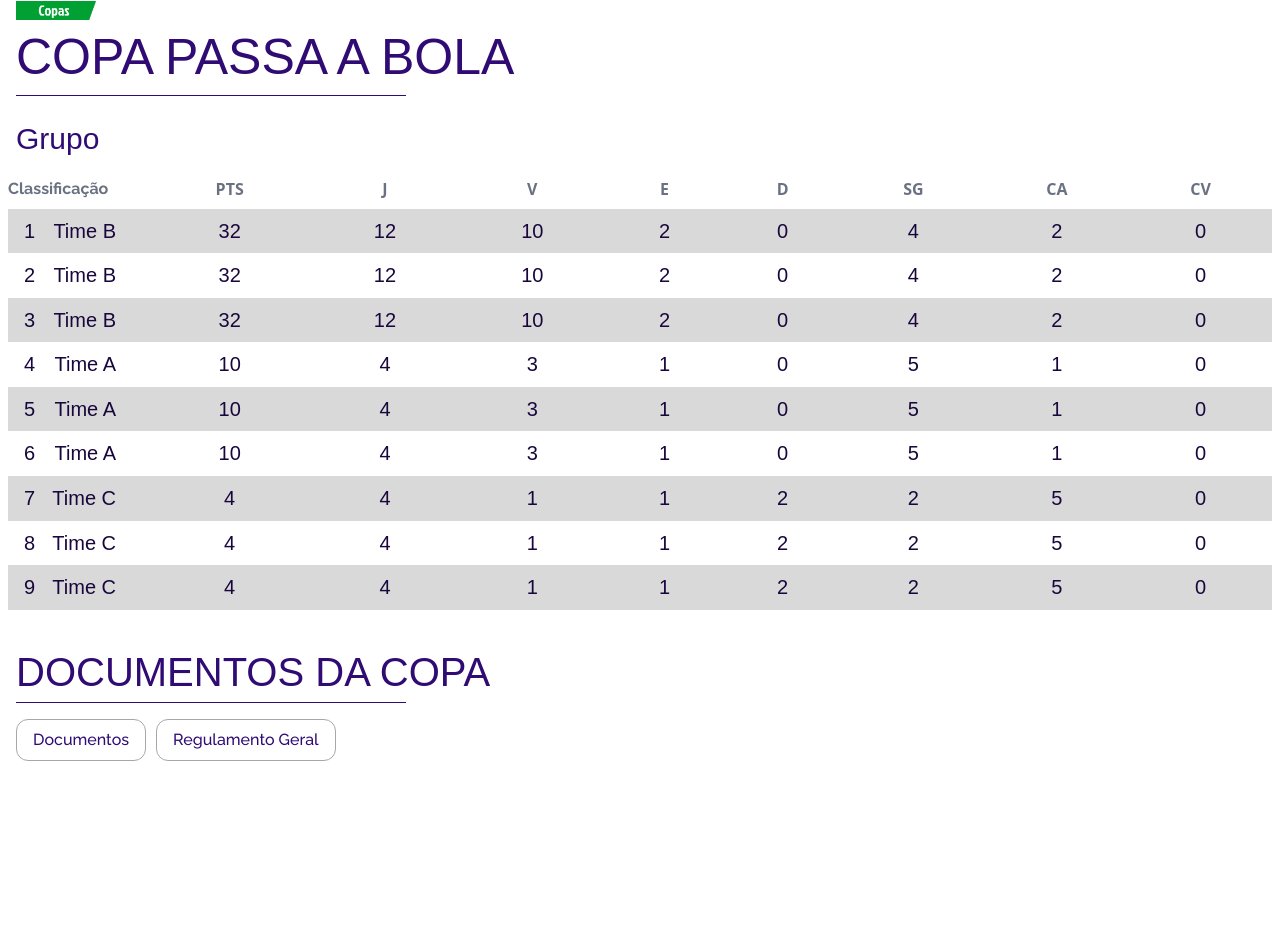
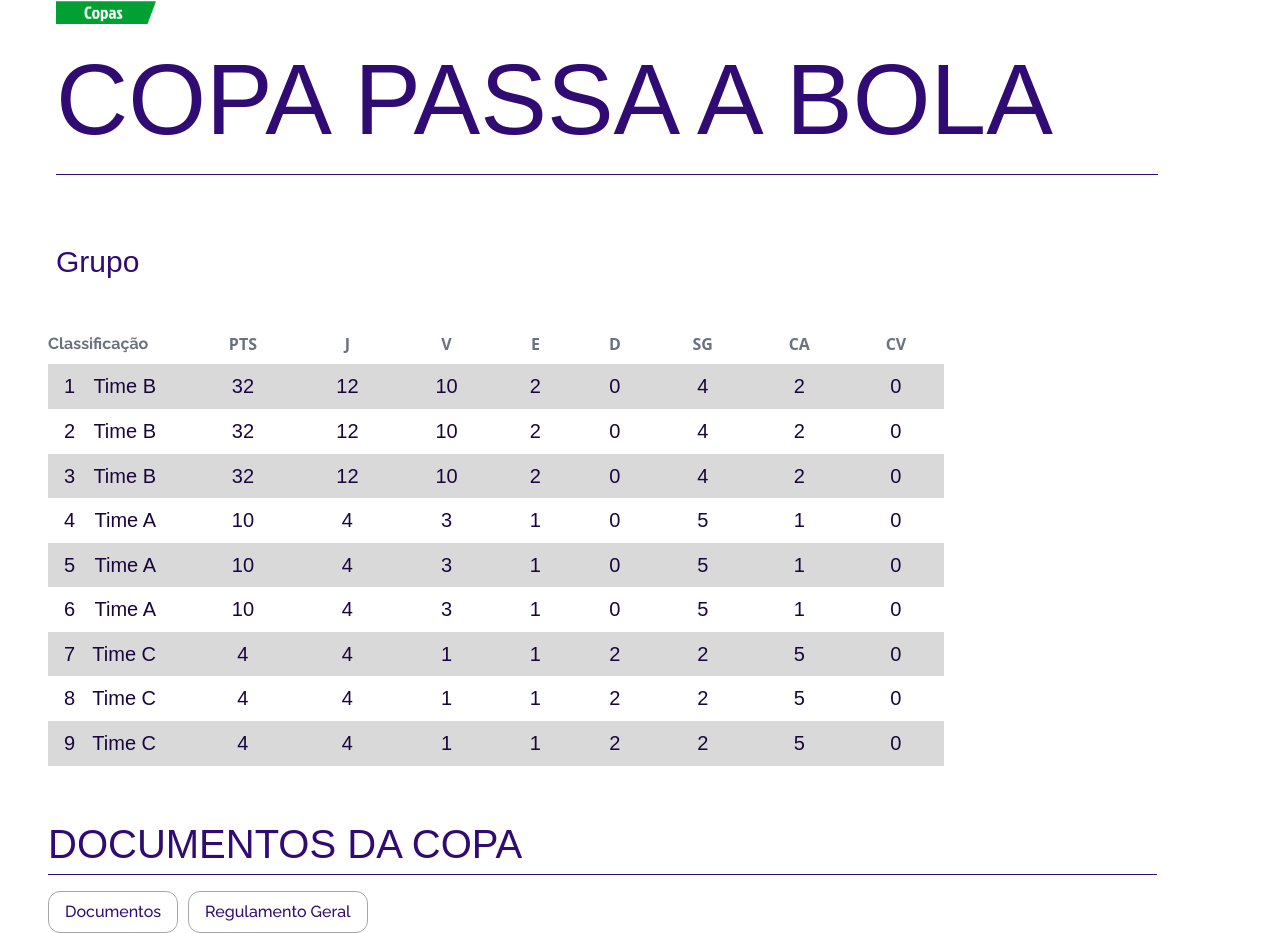
Before and after one commit to thiagolima-tech/Sprint-PassaBola, a React (Vite) app in the folder PassaBola-Challenge/: page /jogos in a window 1280 px wide. Before the commit the page ends 800 px from the top, so only its background shows below. Built offline with nearby package versions, Linux system fonts and the light colour scheme; a web font is replaced by a local one.

Commit message:
style/ responsividade desktop

```diff
--- a/PassaBola-Challenge/src/components/Documentos/Documentos.jsx
+++ b/PassaBola-Challenge/src/components/Documentos/Documentos.jsx
@@ -2,11 +2,11 @@ import Regulamentos from "./Regulamentos";
 
 export default function Documentos() {
   return (
-    <div className="ml-4">
+    <div className="ml-4 md:ml-12">
       <h1 className="text-[#300B74] text-[40px] font-Jockey">
         DOCUMENTOS DA COPA
       </h1>
-      <hr className="w-[390px] border-[#300B74] mb-4" />
+      <hr className="w-[390px] border-[#300B74] mb-4 md:w-[90%]" />
       <Regulamentos />
     </div>
   );
--- a/PassaBola-Challenge/src/pages/Jogos.jsx
+++ b/PassaBola-Challenge/src/pages/Jogos.jsx
@@ -38,19 +38,21 @@ export default function Jogos() {
     });
 
   return (
-    <div>
-      <div className="ml-4">
-        <img className="w-20" src={copasVerde} alt="" />
-        <h1 className="text-[#300B74] text-[50px] font-Jockey">
+    <div className="flex flex-col gap-4 ">
+      <div className="ml-4 md:ml-14">
+        <img className="w-20 md:w-[100px]" src={copasVerde} alt="" />
+        <h1 className="text-[#300B74] text-[50px] font-Jockey md:text-[100px]">
           COPA PASSA A BOLA
         </h1>
-        <hr className="w-[390px] border-[#300B74]" />
-        <h2 className="text-[#300B74] text-[30px] mt-5 font-Jockey">Grupo</h2>
+        <hr className="w-[390px] border-[#300B74] md:w-[90%]" />
+        <h2 className="text-[#300B74] text-[30px] mt-5 font-Jockey md:mt-16 md:mb-4">
+          Grupo
+        </h2>
       </div>
-      <div className="overflow-x-auto m-2 mb-8">
+      <div className="overflow-x-auto m-2 mb-8 md:w-[70%] md:ml-12">
         <table className="text-[16px] min-w-full border-collapse">
           <TabelaHead />
-          <tbody className="font-Jockey text-[#19063C] text-sm text-[20px]">
+          <tbody className="font-Jockey text-[#19063C] text-sm text-[20px] ">
             {timesOrdenados.map((time, index) => (
               <TabelaBody
                 key={time.time}
```
